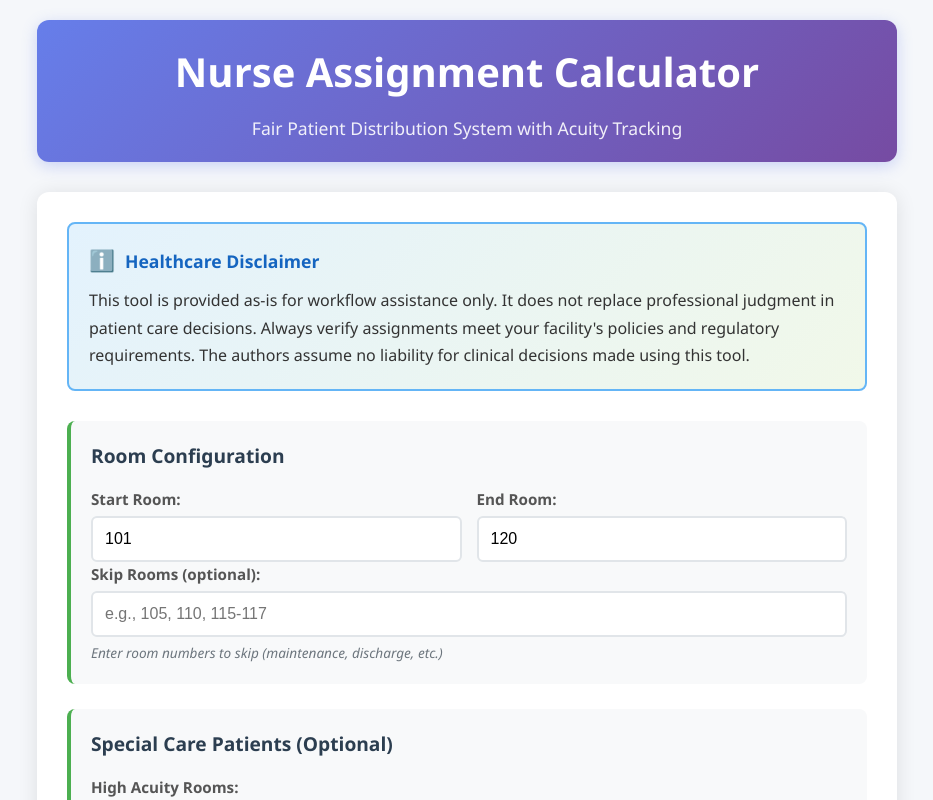
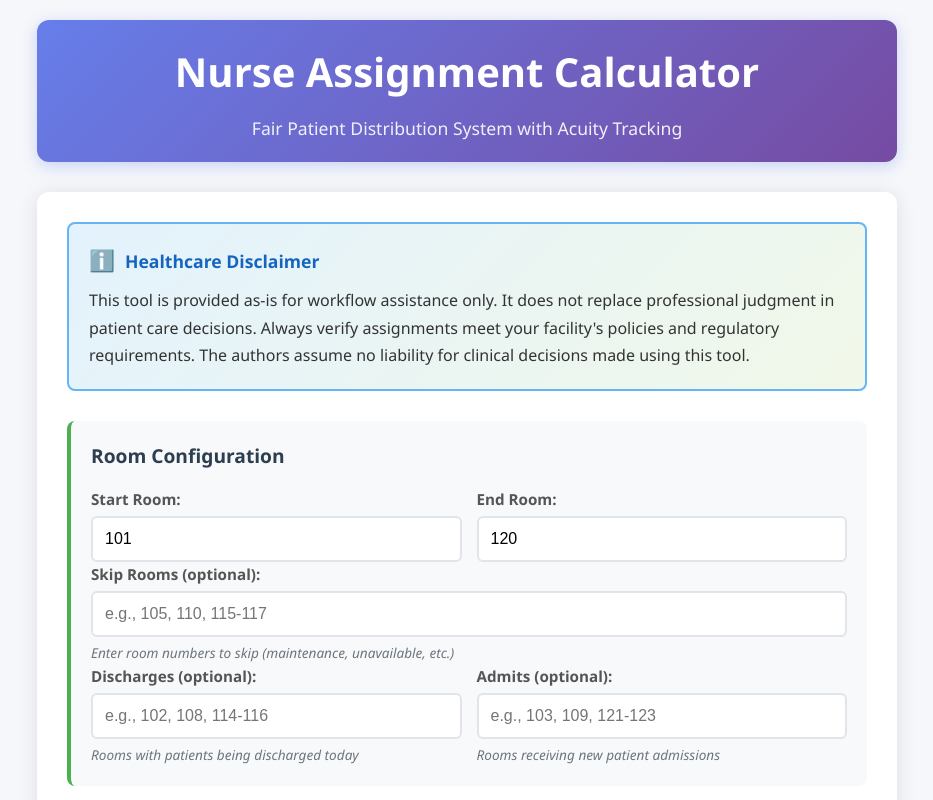
Before and after one commit to ecollel90/nurse-assignment-calculator, a React (Create React App) app: page / in a window 1280 px wide. Shown: the top 800 px of the page, without its empty margins (173-1106 px from the left). Built offline with nearby package versions, Linux system fonts and the light colour scheme.

Commit message:
Update InputForm.tsx

```diff
--- a/src/components/InputForm.tsx
+++ b/src/components/InputForm.tsx
@@ -1,7 +1,7 @@
 /**
- * ================================================================
+ * ====
  * ASSIGNMENT INPUT FORM COMPONENT
- * ================================================================
+ * ====
  * Handles all user inputs for room assignments and staffing data
  */
 
@@ -22,6 +22,8 @@ export const InputForm: React.FC<InputFormProps> = ({
   const [roomRangeStart, setRoomRangeStart] = useState<string>('101');
   const [roomRangeEnd, setRoomRangeEnd] = useState<string>('120');
   const [excludedRoomsInput, setExcludedRoomsInput] = useState<string>('');
+  const [dischargesInput, setDischargesInput] = useState<string>('');
+  const [admitsInput, setAdmitsInput] = useState<string>('');
   const [highAcuityRoomsInput, setHighAcuityRoomsInput] = useState<string>('');
   const [highFallRiskRoomsInput, setHighFallRiskRoomsInput] = useState<string>('');
   const [totalNurses, setTotalNurses] = useState<string>('4');
@@ -60,8 +62,10 @@ export const InputForm: React.FC<InputFormProps> = ({
       return;
     }
 
-    // Parse special room lists
+    // Parse room lists
     const excludedRooms = parseRoomInputString(excludedRoomsInput);
+    const discharges = parseRoomInputString(dischargesInput);
+    const admits = parseRoomInputString(admitsInput);
     const highAcuityRooms = parseRoomInputString(highAcuityRoomsInput);
     const highFallRiskRooms = parseRoomInputString(highFallRiskRoomsInput);
 
@@ -70,6 +74,8 @@ export const InputForm: React.FC<InputFormProps> = ({
       roomRangeStart: parsedRoomStart,
       roomRangeEnd: parsedRoomEnd,
       excludedRooms,
+      discharges,
+      admits,
       highAcuityRooms,
       highFallRiskRooms,
       totalNurses: parsedNurses,
@@ -126,8 +132,43 @@ export const InputForm: React.FC<InputFormProps> = ({
             aria-label="Rooms to exclude from assignment"
           />
           <small className="input-hint">
-            Enter room numbers to skip (maintenance, discharge, etc.)
+            Enter room numbers to skip (maintenance, unavailable, etc.)
           </small>
+        </div>
+
+        {/* New Discharges and Admits Section */}
+        <div className="discharge-admit-section">
+          <div className="input-row">
+            <div className="input-group">
+              <label htmlFor="discharges">Discharges (optional):</label>
+              <input
+                type="text"
+                id="discharges"
+                value={dischargesInput}
+                onChange={(event) => setDischargesInput(event.target.value)}
+                placeholder="e.g., 102, 108, 114-116"
+                aria-label="Rooms with patient discharges"
+              />
+              <small className="input-hint">
+                Rooms with patients being discharged today
+              </small>
+            </div>
+
+            <div className="input-group">
+              <label htmlFor="admits">Admits (optional):</label>
+              <input
+                type="text"
+                id="admits"
+                value={admitsInput}
+                onChange={(event) => setAdmitsInput(event.target.value)}
+                placeholder="e.g., 103, 109, 121-123"
+                aria-label="Rooms with new patient admits"
+              />
+              <small className="input-hint">
+                Rooms receiving new patient admissions
+              </small>
+            </div>
+          </div>
         </div>
       </div>
 
```
